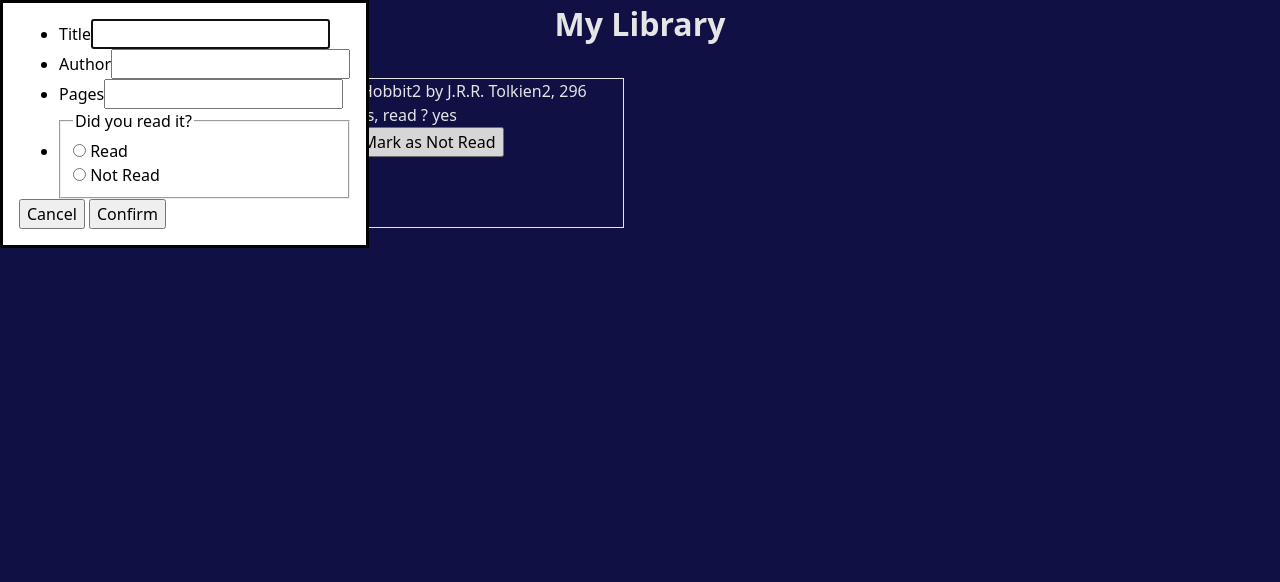
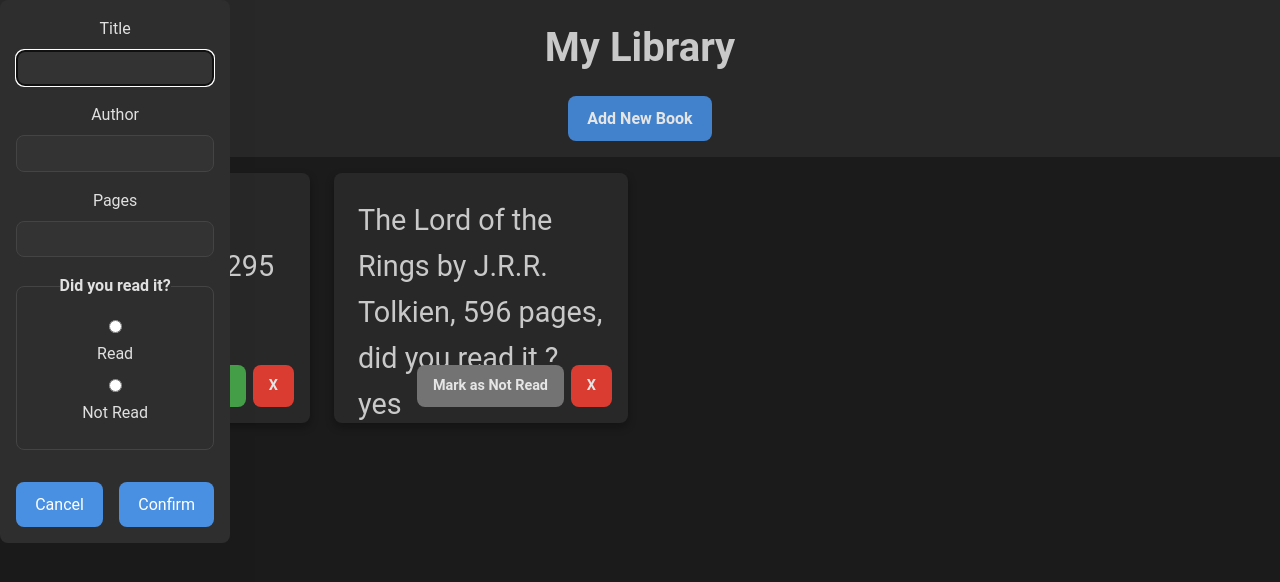
Before and after one commit to valonsocg/project-library, a plain HTML site: page index.html in a window 1280 px wide. Both pictures are taken after a click on the button "Add New Book". Drawn offline with Linux system fonts and the light colour scheme.

Commit message:
Complete css styles and add toggle color on read books

```diff
--- a/script.js
+++ b/script.js
@@ -1,8 +1,8 @@
 // take user’s input and store the new book objects into an array.
 
 const myLibrary = [
-  new Book("The Hobbit", "J.R.R. Tolkien", 295, "not"),
-  new Book("The Hobbit2", "J.R.R. Tolkien2", 296, "yes"),
+  new Book("The Hobbit", "J.R.R. Tolkien", 295, "no"),
+  new Book("The Lord of the Rings", "J.R.R. Tolkien", 596, "yes"),
 ];
 
 function Book(title, author, pages, isRead) {
@@ -11,7 +11,7 @@ function Book(title, author, pages, isRead) {
   this.pages = pages;
   this.isRead = isRead;
   this.info = function () {
-    return `${this.title} by ${this.author}, ${this.pages} pages, read ? ${this.isRead}`;
+    return `${this.title} by ${this.author}, ${this.pages} pages, did you read it ? ${this.isRead}`;
   };
 }
 
@@ -46,6 +46,11 @@ function displayBooks() {
 
     toggleRead.textContent =
       book.isRead === "yes" ? "Mark as Not Read" : "Mark as Read";
+    if (toggleRead.textContent === "Mark as Not Read") {
+      toggleRead.classList.add("gray-toggle");
+    } else {
+      toggleRead.classList.remove("gray-toggle");
+    }
     deleteBookBtn.textContent = "X";
     newBook.textContent = book.info();
 
@@ -107,7 +112,7 @@ confirmBtn.addEventListener("click", (event) => {
     titleInput.value,
     authorInput.value,
     pagesInput.value,
-    selectedRadio ? selectedRadio.value : "not"
+    selectedRadio ? selectedRadio.value : "no"
   );
   newBookDialog.close();
 });
--- a/styles.css
+++ b/styles.css
@@ -2,64 +2,183 @@
 *::before,
 *::after {
   box-sizing: border-box;
-}
-* {
   margin: 0;
-}
-body {
-  line-height: 1.5;
-  -webkit-font-smoothing: antialiased;
-}
-img,
-picture,
-video,
-canvas,
-svg {
-  display: block;
-  max-width: 100%;
-}
-input,
-button,
-textarea,
-select {
-  font: inherit;
-}
-p,
-h1,
-h2,
-h3,
-h4,
-h5,
-h6 {
-  overflow-wrap: break-word;
-}
-#root,
-#__next {
-  isolation: isolate;
+  padding: 0;
 }
 
 body {
-  background-color: rgb(18, 18, 77);
-  font-family: system-ui, -apple-system, BlinkMacSystemFont, "Segoe UI", Roboto,
-    Oxygen, Ubuntu, Cantarell, "Open Sans", "Helvetica Neue", sans-serif;
+  font-family: "Roboto", sans-serif;
+  background-color: #1e1e1e;
+  color: #e0e0e0;
+  line-height: 1.6;
+}
+
+header {
+  background-color: #2c2c2c;
+  padding: 1rem;
+  text-align: center;
+  color: #e0e0e0;
 }
 
 h1 {
-  text-align: center;
-  color: white;
+  margin-bottom: 1rem;
+  font-size: 2.5rem;
+}
+
+button {
+  font: inherit;
+  border: none;
+  cursor: pointer;
+  border-radius: 8px;
+  padding: 0.6rem 1.2rem;
+  transition: background-color 0.3s ease, transform 0.2s ease;
+}
+
+button,
+input[type="submit"] {
+  background-color: #4a90e2;
+  color: #fff;
+}
+
+button:hover,
+input[type="submit"]:hover {
+  background-color: #357abd;
+  transform: scale(1.05);
+}
+
+dialog {
+  border: none;
+  border-radius: 8px;
+  padding: 1rem;
+  background-color: #2e2e2e;
+  color: #e0e0e0;
+}
+
+form {
+  display: flex;
+  flex-direction: column;
+}
+
+ul {
+  list-style: none;
+  padding: 0;
+}
+
+li {
+  margin-bottom: 1rem;
+}
+
+label {
+  display: block;
+  margin-bottom: 0.5rem;
+}
+
+input[type="text"] {
+  width: 100%;
+  padding: 0.6rem;
+  border: 1px solid #444;
+  border-radius: 8px;
+  background-color: #333;
+  color: #e0e0e0;
+}
+
+fieldset {
+  border: 1px solid #444;
+  border-radius: 8px;
+  padding: 1rem;
+  background-color: #2e2e2e;
+}
+
+legend {
+  font-weight: bold;
+}
+
+.dialog-buttons {
+  display: flex;
+  justify-content: space-between;
+  margin-top: 1rem;
+}
+
+#addNewBook {
+  font-weight: bold;
 }
 
 .books {
   display: grid;
-  grid-template-columns: repeat(auto-fill, minmax(250px, 1fr));
-  gap: 2rem;
+  grid-template-columns: repeat(auto-fill, minmax(280px, 1fr));
+  gap: 1.5rem;
+  padding: 1rem;
 }
 
 .book-card {
-  color: white;
-  height: 150px;
-  border: 1px solid white;
+  background-color: #2c2c2c;
+  color: #e0e0e0;
+  border-radius: 8px;
+  padding: 1.5rem;
+  box-shadow: 0 4px 8px rgba(0, 0, 0, 0.3);
+  position: relative;
+  height: 250px;
+  display: flex;
+  flex-direction: column;
+  justify-content: space-between;
+}
+
+.book-card:hover {
+  background-color: #3a3a3a;
+}
+
+.book-card .new-book {
+  margin-bottom: 1rem;
 }
 
 .new-book {
+  font-size: 1.8rem;
 }
+
+.delete-book-btn,
+.toggle-status {
+  border: none;
+  border-radius: 8px;
+  padding: 0.6rem 1rem;
+  font-size: 0.9rem;
+  cursor: pointer;
+  color: #fff;
+  position: absolute;
+  bottom: 1rem;
+  font-weight: bold;
+  transition: background-color 0.3s ease, transform 0.2s ease;
+}
+
+.toggle-status {
+  background-color: #4caf50;
+  right: 4rem;
+}
+
+.delete-book-btn {
+  background-color: #f44336;
+  right: 1rem;
+}
+
+.toggle-status:hover {
+  background-color: #45a049;
+  transform: scale(1.05);
+}
+
+.delete-book-btn:hover {
+  background-color: #d32f2f;
+  transform: scale(1.05);
+}
+
+@media (max-width: 768px) {
+  .dialog-buttons {
+    flex-direction: column;
+  }
+
+  .dialog-buttons button {
+    margin-top: 0.5rem;
+  }
+}
+
+.gray-toggle {
+  background-color: gray;
+}
```
